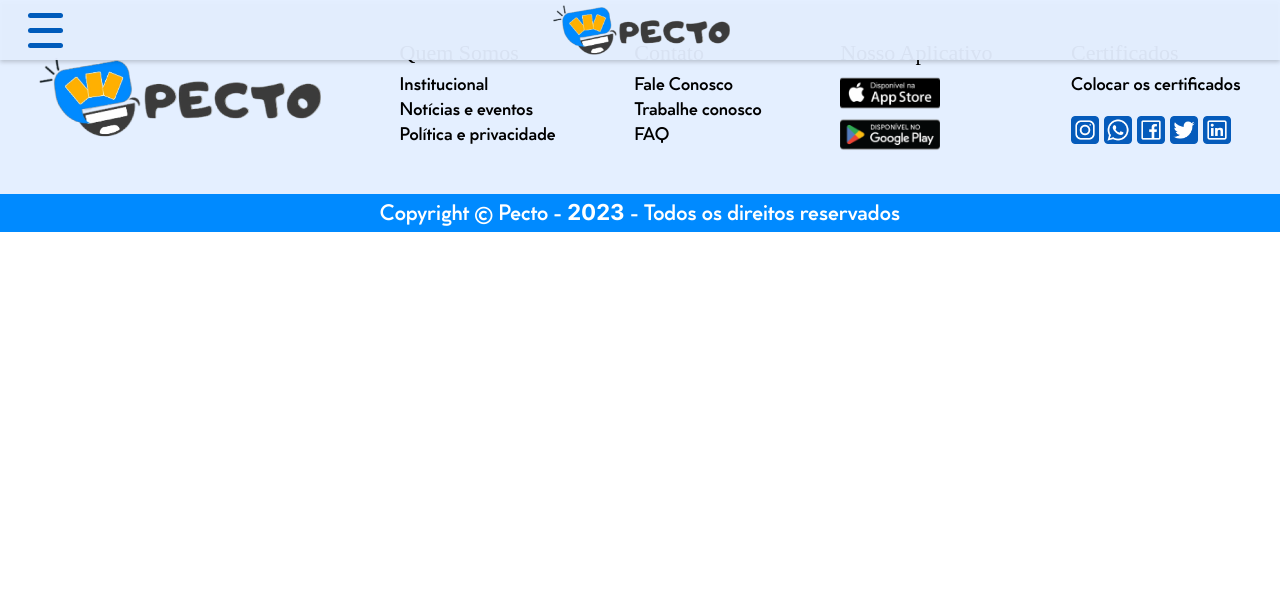
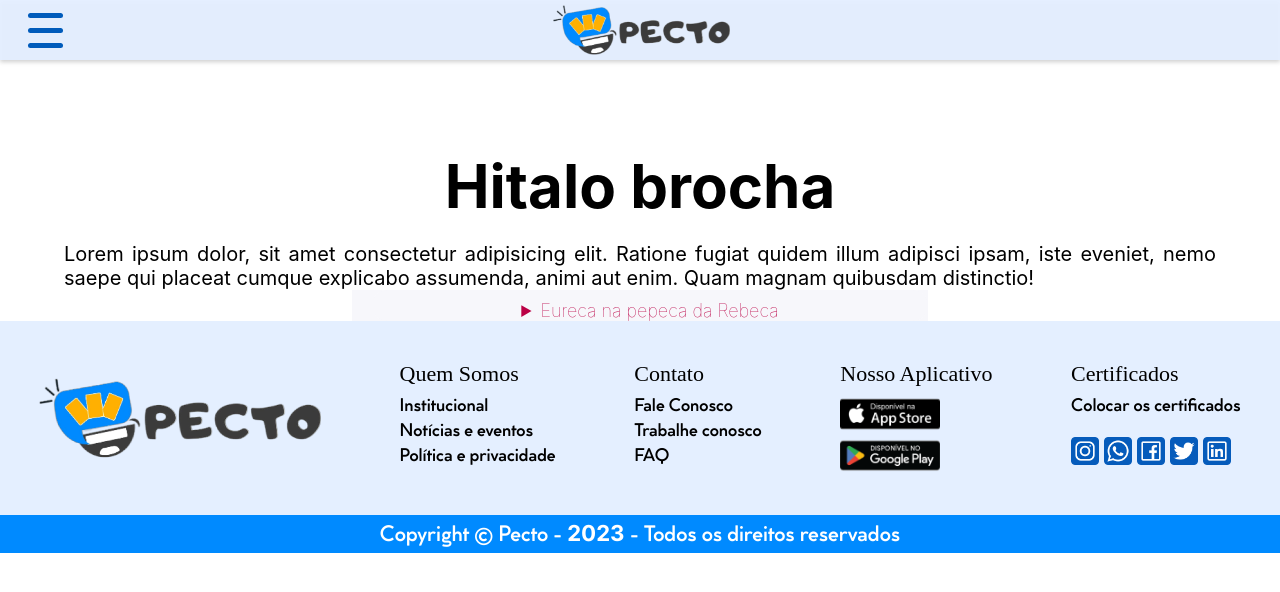
Before and after one commit to Mileny-Nogueira/Demoday, a React (Create React App) app: page /PoliticaPrivacidade in a window 1280 px wide. Shown: the top 592 px of the page. Built offline with nearby package versions, Linux system fonts and the light colour scheme; a web font is replaced by a local one.

Commit message:
Começando

```diff
--- a/src/Pages/PoliticaPrivacidade/PoliticaPrivacidade.module.css
+++ b/src/Pages/PoliticaPrivacidade/PoliticaPrivacidade.module.css
@@ -0,0 +1,6 @@
+*{
+    position: relative;
+    border: 0;
+    margin: 0;
+    box-sizing: border-box;
+}
--- a/src/Pages/PoliticaPrivacidade/Section1PeP.jsx
+++ b/src/Pages/PoliticaPrivacidade/Section1PeP.jsx
@@ -2,7 +2,18 @@ import style from './Section1PeP.module.css';
 
 function Section1PeP() {
     return(
-        <div id={style.section1}></div>
+        <div id={style.section1} >
+            <h3>Hitalo brocha</h3>
+            <p>Lorem ipsum dolor, sit amet consectetur adipisicing elit. Ratione fugiat quidem
+                 illum adipisci ipsam, iste eveniet, nemo saepe qui placeat cumque explicabo
+                 assumenda, animi aut enim. Quam magnam quibusdam distinctio!</p>
+                 <div id={style.opções}>
+                    <details>
+                        <summary>Eureca na pepeca da Rebeca</summary>
+                        <p>Ah, é a vida</p>
+                    </details>
+                 </div>
+        </div>
     )
 }
 
--- a/src/Pages/PoliticaPrivacidade/Section1PeP.module.css
+++ b/src/Pages/PoliticaPrivacidade/Section1PeP.module.css
@@ -0,0 +1,39 @@
+#section1{
+    text-align: center;
+    width: 90%;
+
+    padding-top: 150px;
+    margin: auto;
+}
+h3{
+    font-size: 60px;
+
+}
+p{
+    text-align: justify;
+    font-size: 20px;
+    margin-top: 20px;
+}
+#opções{
+    width: 50%;
+    height: auto;
+    background-color: #F7F7FB;
+    margin:auto;
+}
+summary {
+    margin-left: 20px;
+    color: #BB0045;
+    font-size: 18px;
+    padding-top: 10px;
+    font-weight: 100;
+    background-color: #F7F7FB;
+    border-radius: 20px;
+    cursor: pointer;
+ }
+
+ details p {
+    margin-left: 20px;
+    color: #726F95;
+    font-size: 14px;
+    background-color: #F7F7FB;
+ }
```
Also changed, not shown: src/Pages/Faq/Faq.jsx (added, +19 -0 lines), src/Pages/Faq/Faq.module.css (added).
